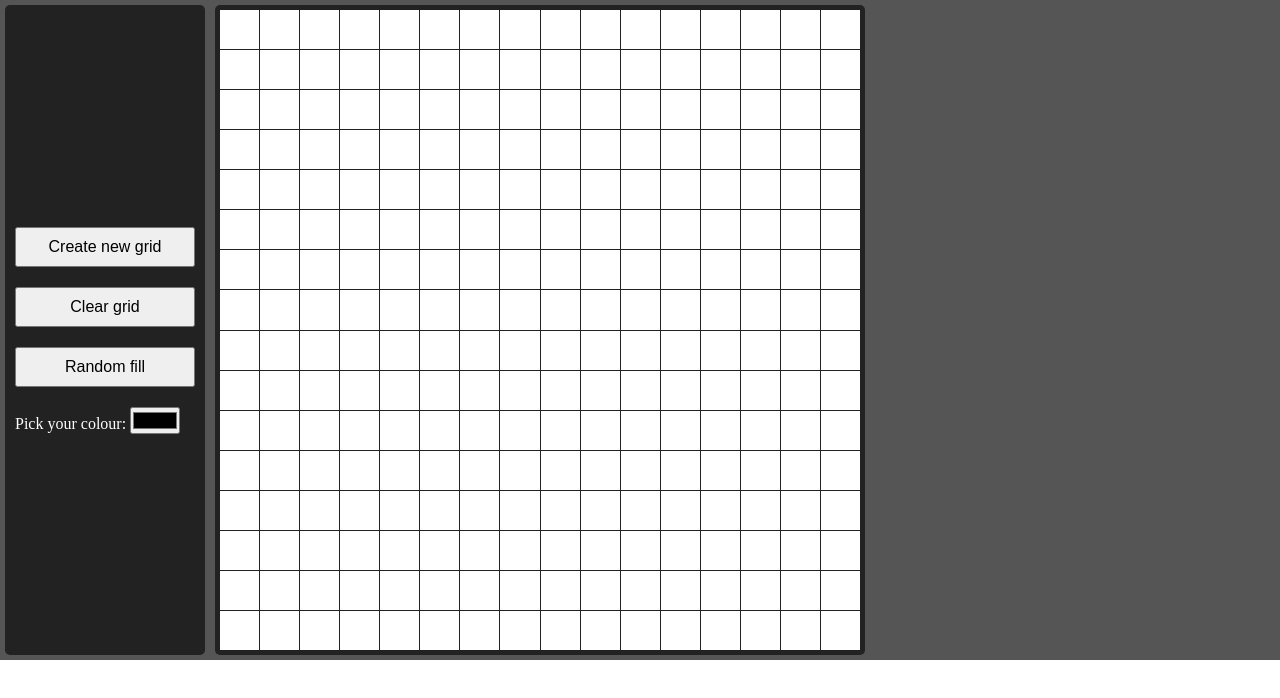
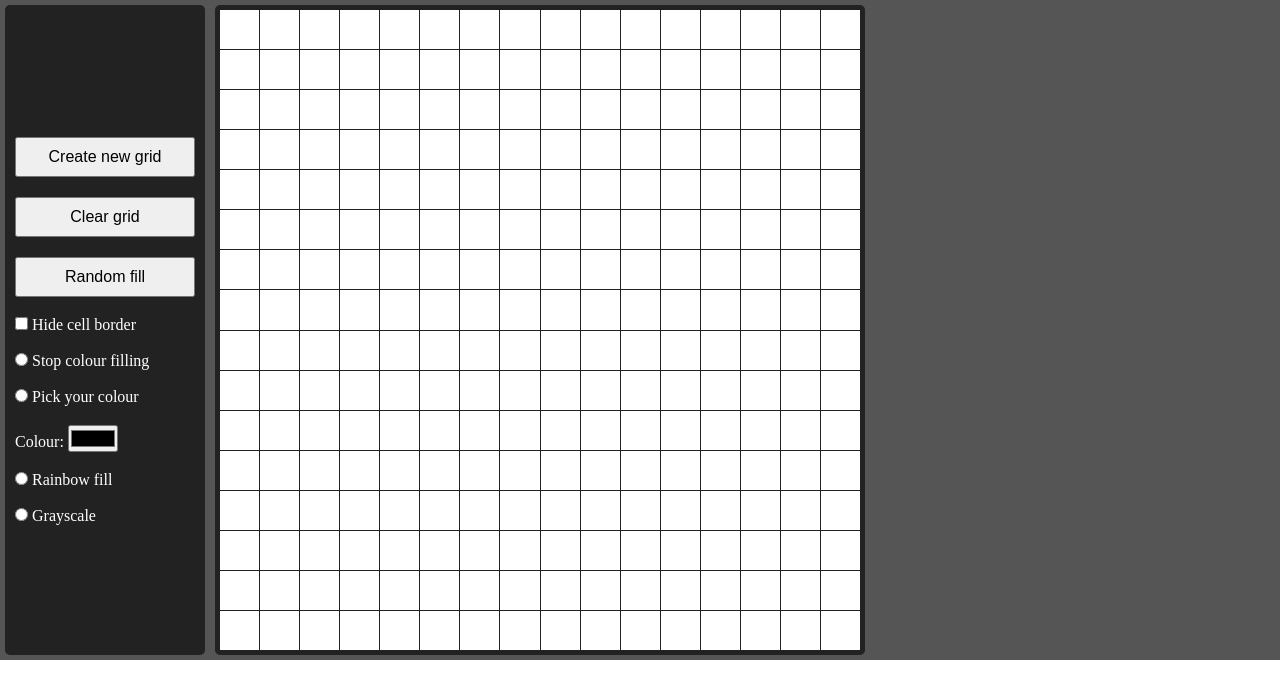
Before and after one commit to Virus35/Etch-a-sketch, a plain HTML site: page Index.html in a window 1280 px wide. Drawn offline with Linux system fonts and the light colour scheme.

Commit message:
Added separate label tags for each input

```diff
--- a/Index.html
+++ b/Index.html
@@ -12,13 +12,25 @@
                 <button id='createNewGrid'>Create new grid</button>
                 <button id='clearGrid'>Clear grid</button>
                 <button id='randomBtn'>Random fill</button>
-                <!--<button id='grayScale'>Gray scale</button>-->
-                <p>
-                    <label for='colorPicker'>
-                        Pick your colour: <input id='colorPicker' type='color'>
-                    </label>
-                </p>
-        </div>
+                <label for='borderCheck'>
+                    <input id='borderCheck' type='checkbox'> Hide cell border</input>
+                </label>
+                <label for='noFill'>
+                    <input id='noFill' type='radio' name='fill'> Stop colour filling</input>
+                </label>
+                <label for='pickFill'>
+                    <input id='pickFill' type='radio' name='fill'> Pick your colour</input>
+                </label>
+                <label for='colourPick'>
+                    Colour: <input id='colourPick' type='color'></input>
+                </label>
+                <label for='rainbowFill'>
+                    <input id='rainbowFill' type='radio' name='fill'> Rainbow fill</input>
+                </label>
+                <label for='grayscale'>
+                    <input id='grayscale' type='radio' name='fill'> Grayscale</input>
+                </label>
+            </div>
         <script src='Javascript/main.js'></script>
     </body>
 </html>
```
